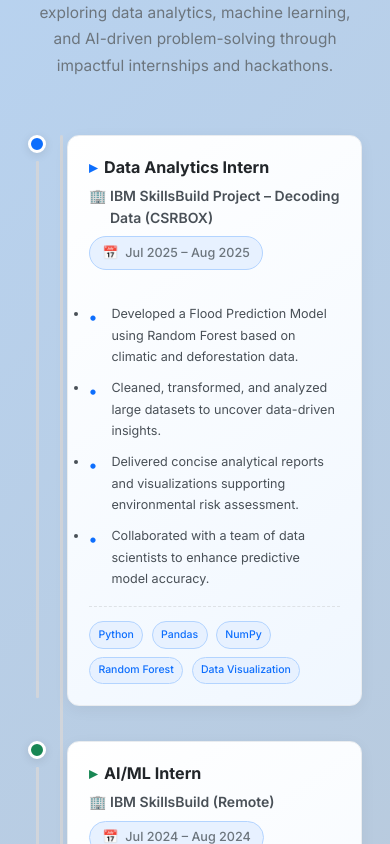
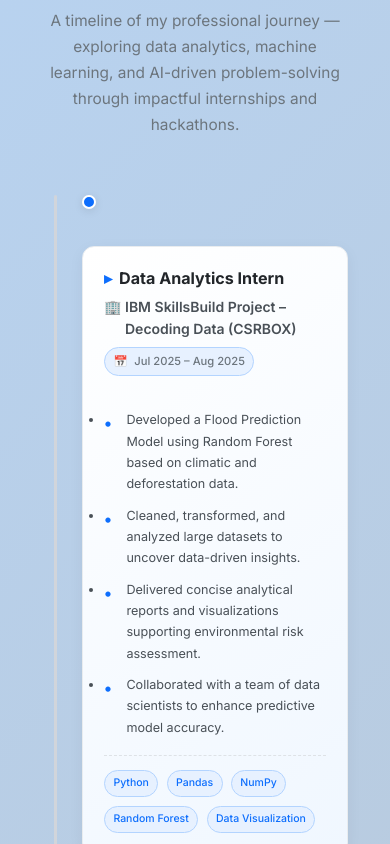
Before and after one commit to Sanjaychaurasia04/Portfolio, a React (Vite) app in the folder client/vite-project/: page / in a window 390 px wide. Shown: the part 4720-5564 px from the top of the page. Built offline with nearby package versions, Linux system fonts and the light colour scheme.

Commit message:
experience section css changes

```diff
--- a/client/vite-project/src/components/Experience.css
+++ b/client/vite-project/src/components/Experience.css
@@ -1,3 +1,4 @@
+/* Base Styles */
 .experience {
   padding: 5rem 2rem;
   background: linear-gradient(135deg, #b8d3f1, #b9c4cf);
@@ -18,6 +19,8 @@
 .experience__container {
   max-width: 1000px;
   margin: 0 auto;
+  padding: 0 1rem;
+  box-sizing: border-box;
 }
 
 .experience__header {
@@ -62,16 +65,18 @@
   line-height: 1.7;
 }
 
+/* Timeline */
 .experience__timeline {
   position: relative;
   max-width: 800px;
   margin: 0 auto;
+  padding-left: 40px; /* room for timeline dots */
 }
 
 .experience__timeline::before {
   content: '';
   position: absolute;
-  left: 32px;
+  left: 20px;
   top: 0;
   bottom: 0;
   width: 3px;
@@ -87,12 +92,14 @@
   position: relative;
   opacity: 0;
   animation: fadeInUp 0.6s ease forwards;
+  align-items: flex-start;
 }
 
 .timeline-item:nth-child(1) { animation-delay: 0.1s; }
 .timeline-item:nth-child(2) { animation-delay: 0.25s; }
 .timeline-item:nth-child(3) { animation-delay: 0.4s; }
 
+/* Marker */
 .timeline-item__marker {
   display: flex;
   flex-direction: column;
@@ -101,15 +108,15 @@
   z-index: 2;
 }
 
-/* Timeline Dot */
+/* Dot */
 .timeline-dot {
   width: 18px;
   height: 18px;
   border-radius: 50%;
   border: 3px solid white;
   box-shadow: 0 2px 10px rgba(0,0,0,0.1);
+  background: #0d6efd;
   transition: all 0.3s ease;
-  background: #0d6efd;
 }
 
 .timeline-item:nth-child(2) .timeline-dot { background: #198754; }
@@ -120,7 +127,7 @@
   box-shadow: 0 4px 15px rgba(0,0,0,0.3);
 }
 
-/* Timeline Line */
+/* Line between dots */
 .timeline-line {
   width: 3px;
   flex-grow: 1;
@@ -133,7 +140,7 @@
   background: #0d6efd;
 }
 
-/* Timeline Content */
+/* Content */
 .timeline-item__content {
   flex: 1;
   background: linear-gradient(145deg, #ffffff, #f0f7ff);
@@ -291,12 +298,27 @@
   to { opacity: 1; transform: translateY(0); }
 }
 
-/* Responsive */
+/* Responsive Styles */
+@media (max-width: 1024px) {
+  .experience__title { font-size: 2.4rem; }
+  .timeline-item { gap: 1.8rem; margin-bottom: 3rem; }
+  .timeline-item__content { padding: 1.8rem; }
+}
+
 @media (max-width: 768px) {
   .experience__title { font-size: 2.2rem; }
-  .timeline-item { gap: 1.5rem; margin-bottom: 2.5rem; }
-  .timeline-item__content { padding: 1.5rem; }
+  .timeline-item {
+    flex-direction: column;
+    gap: 1rem;
+    margin-bottom: 2.5rem;
+  }
+  .timeline-item__marker { margin-bottom: 0.5rem; }
+  .timeline-item__content {
+    width: 100%;
+    padding: 1.5rem;
+  }
   .timeline-item__content::before { display: none; }
+  .experience__timeline::before { left: 12px; }
 }
 
 @media (max-width: 480px) {
@@ -304,10 +326,13 @@
   .timeline-item__title { font-size: 1.15rem; }
   .timeline-item__company { font-size: 1rem; }
   .timeline-item__description li { font-size: 0.9rem; }
+  .timeline-dot { width: 14px; height: 14px; border-width: 2px; }
+  .timeline-line { width: 2px; }
+  .timeline-item__period { font-size: 0.8rem; padding: 0.3rem 0.6rem; }
   .tech-tag { font-size: 0.75rem; padding: 0.3rem 0.6rem; }
 }
 
-/* Reduce motion */
+/* Reduce motion for accessibility */
 @media (prefers-reduced-motion: reduce) {
   .timeline-item, .timeline-item__content:hover, .timeline-dot:hover, .tech-tag:hover {
     animation: none !important;
```
